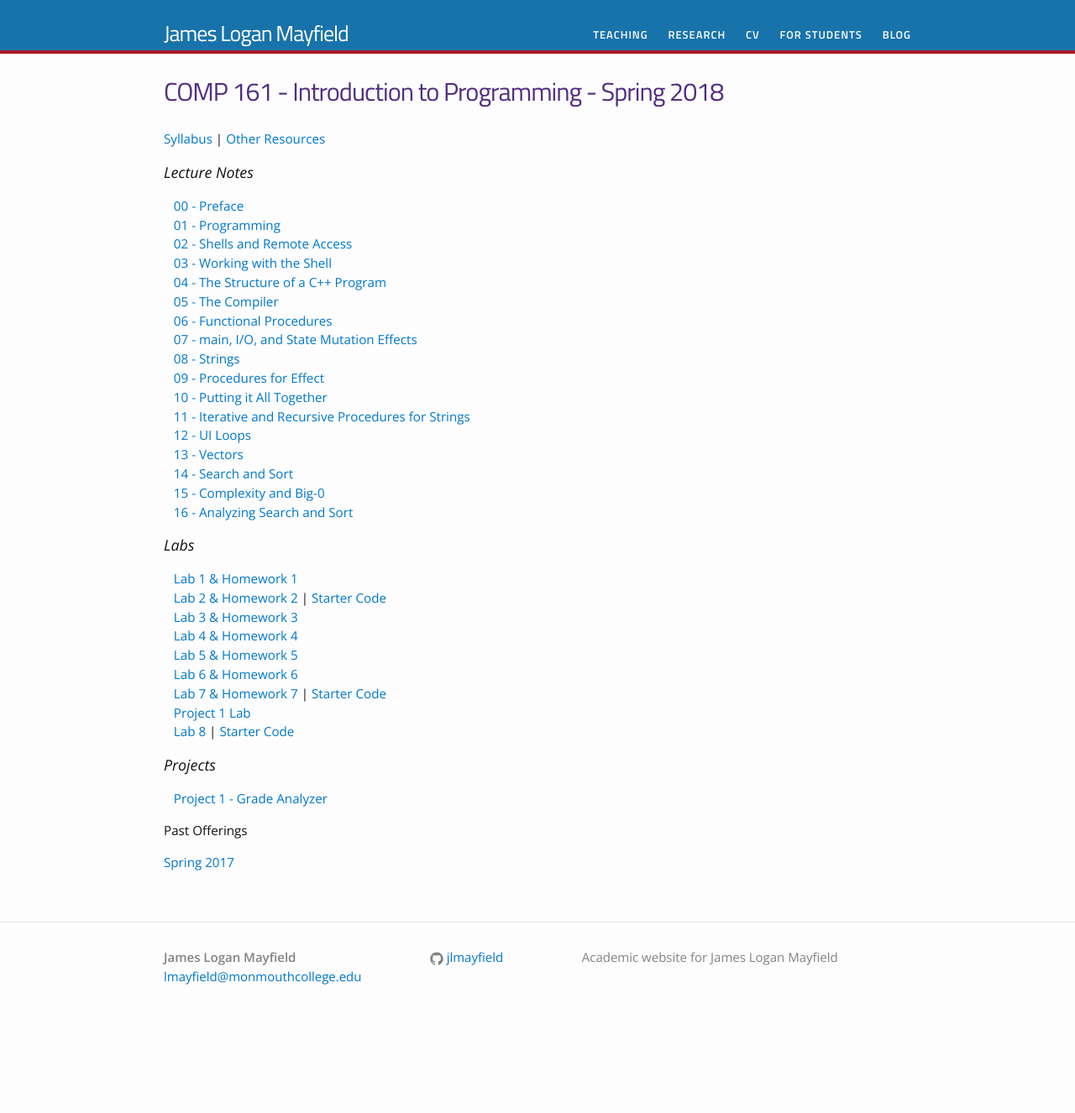
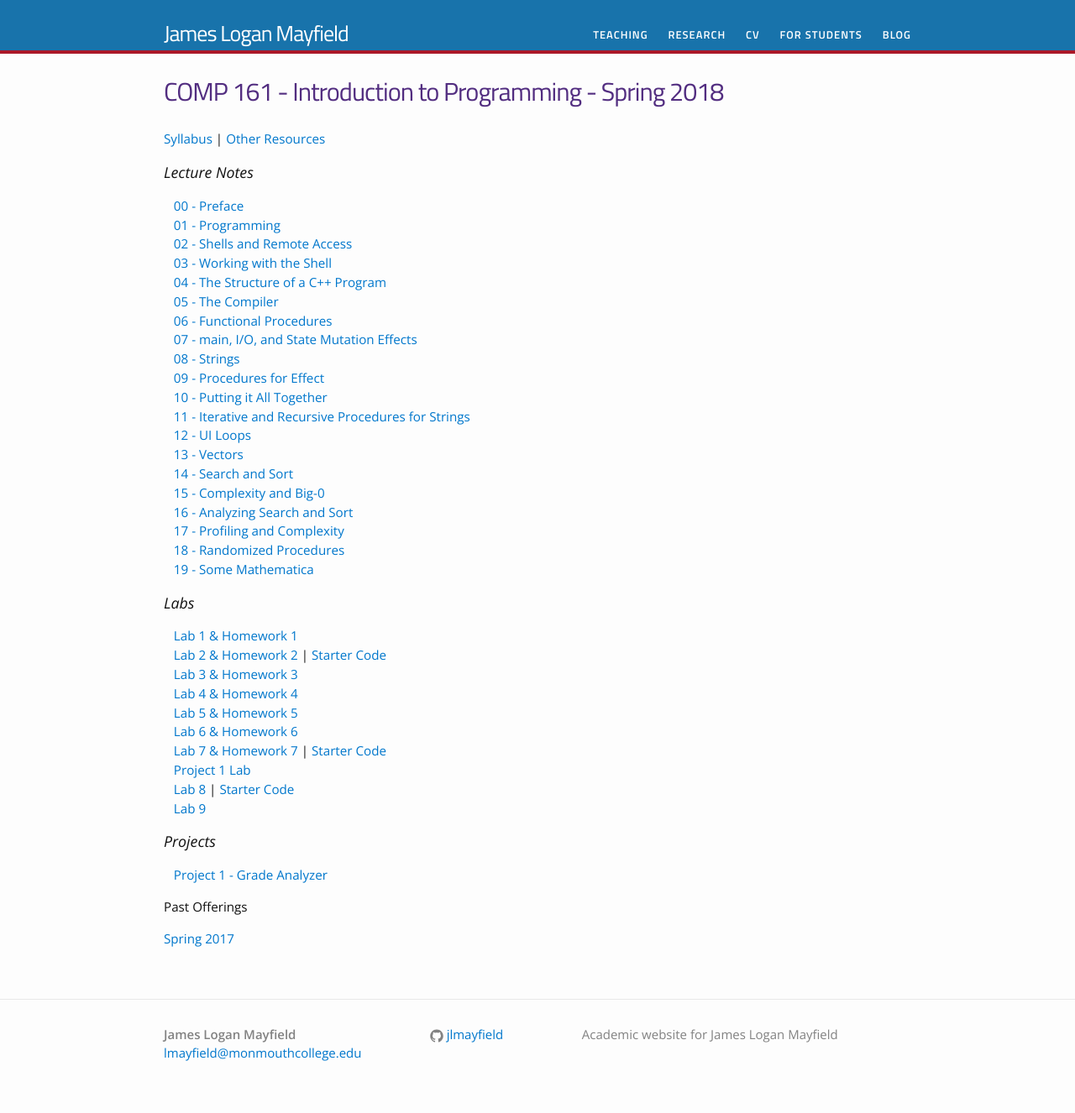
Before and after one commit to jlmayfield/jlmayfield.github.io, a Jekyll site: the page built from teaching/comp161.md, in a window 1280 px wide. Shown: the whole page at 84% size. Built offline with Jekyll 4.4.1, drawn with Linux system fonts in a browser that asks for light colours; before the commit the page ends 1234 px from its top, so only the background shows below that.

Commit message:
sp18. c161. lab9 updates.

```diff
--- a/teaching/comp161.md
+++ b/teaching/comp161.md
@@ -26,7 +26,9 @@ permalink: /teaching/COMP161/
 &nbsp;&nbsp;&nbsp;[14 - Search and Sort](/teaching/COMP161/notes/comp161-lectureNotes-14.pdf)
 &nbsp;&nbsp;&nbsp;[15 - Complexity and Big-0](/teaching/COMP161/notes/comp161-lectureNotes-15.pdf)
 &nbsp;&nbsp;&nbsp;[16 - Analyzing Search and Sort](/teaching/COMP161/notes/comp161-lectureNotes-16.pdf)
-
+&nbsp;&nbsp;&nbsp;[17 - Profiling and Complexity](/teaching/COMP161/notes/comp161-lectureNotes-17.pdf)
+&nbsp;&nbsp;&nbsp;[18 - Randomized Procedures](/teaching/COMP161/notes/comp161-lectureNotes-18.pdf)
+&nbsp;&nbsp;&nbsp;[19 - Some Mathematica](/teaching/COMP161/notes/comp161-lectureNotes-19.pdf)
 
 ### Labs
 
@@ -39,6 +41,7 @@ permalink: /teaching/COMP161/
 &nbsp;&nbsp;&nbsp;[Lab 7 & Homework 7](/teaching/COMP161/labs/comp161-lab7.pdf)  |  [Starter Code](/teaching/COMP161/labs/lab7-starter.zip)
 &nbsp;&nbsp;&nbsp;[Project 1 Lab](/teaching/COMP161/labs/comp161-proj1c-lab.pdf)
 &nbsp;&nbsp;&nbsp;[Lab 8](/teaching/COMP161/labs/comp161-lab8.pdf)  |  [Starter Code](/teaching/COMP161/labs/c161-lab8-starter.zip)
+&nbsp;&nbsp;&nbsp;[Lab 9](/teaching/COMP161/labs/comp161-lab9.pdf)
 
 
 ### Projects
```
Also changed, not shown: 6 other files.
